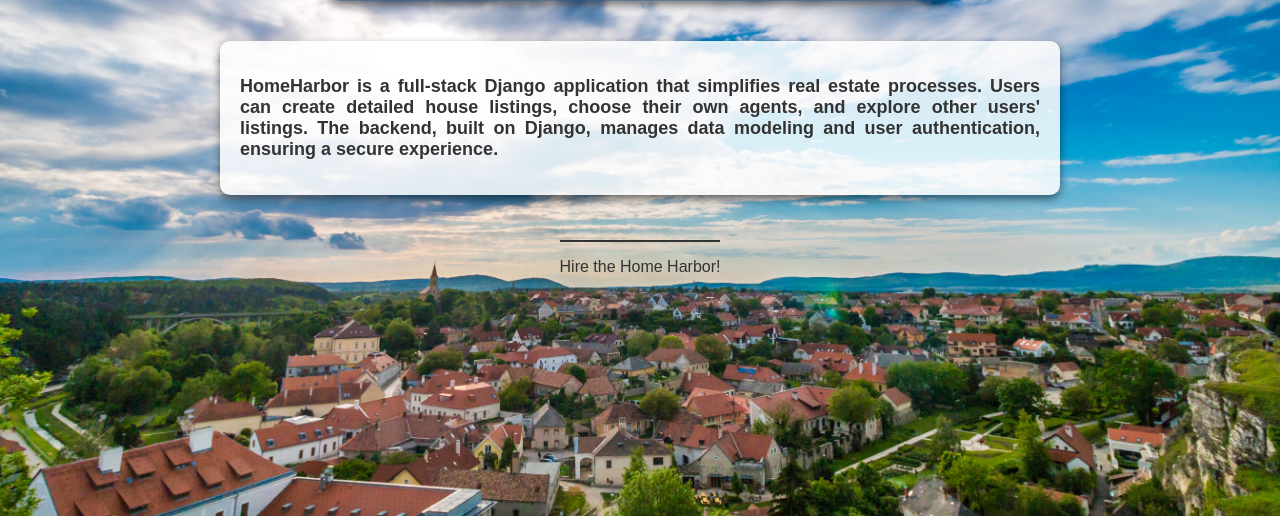
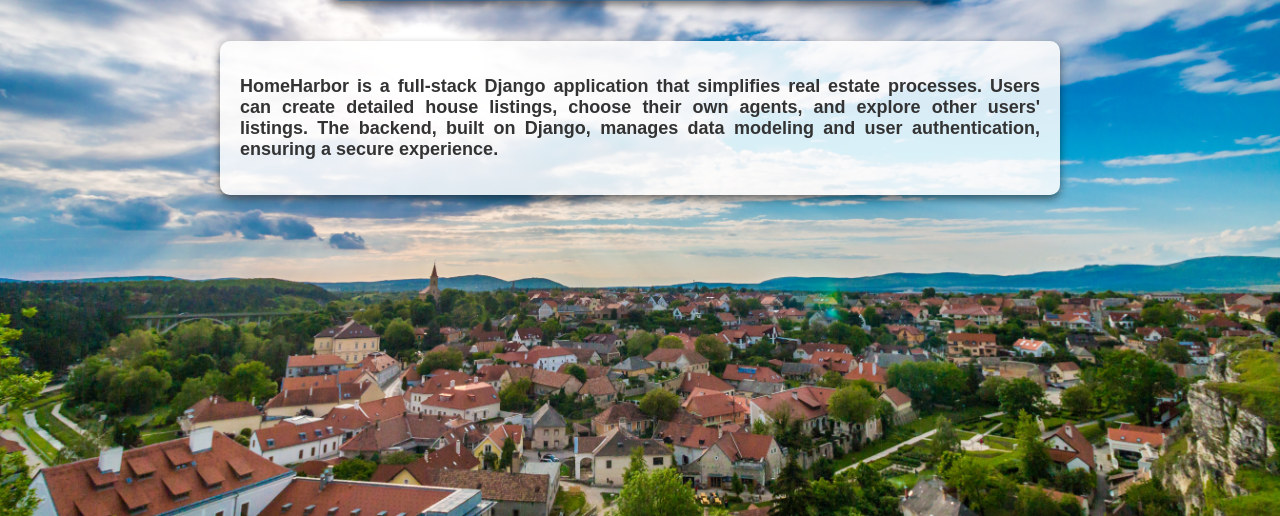
Before and after one commit to therealgman2016/HomeHarbor, a Django app: page /about/ in a window 1280 px wide; the page is wider, and only the part inside the window is pictured. Shown: the part 203-719 px from the top of that part. Run offline with Django 4.2, Linux system fonts and the light colour scheme.

Commit message:
change about

```diff
--- a/main_app/templates/about.html
+++ b/main_app/templates/about.html
@@ -11,8 +11,7 @@
 </div>
 
 <div class="about-footer">
-<hr>
-<p>Hire the Home Harbor!</p>
+
 <footer>All Rights Reserved, &copy; 2022 Home Harbor</footer>
 </div>
 {% endblock %}
```
